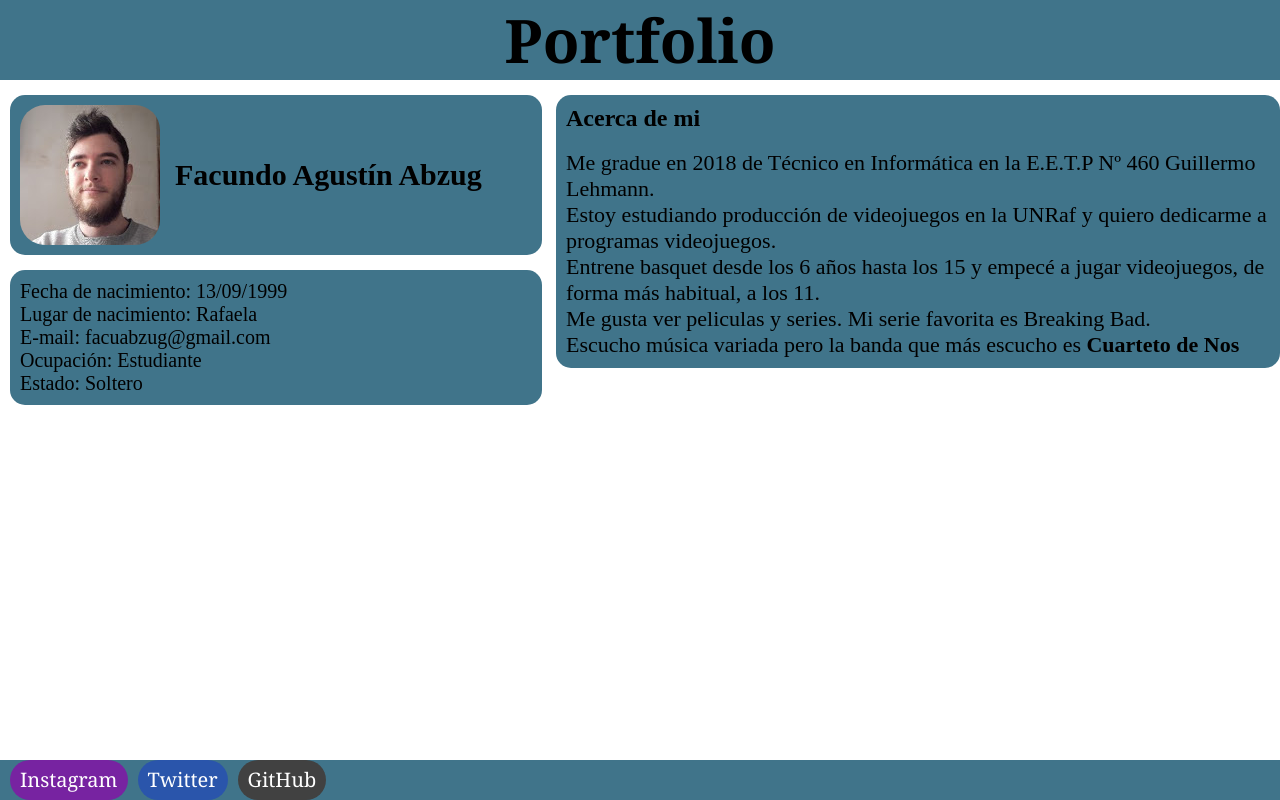
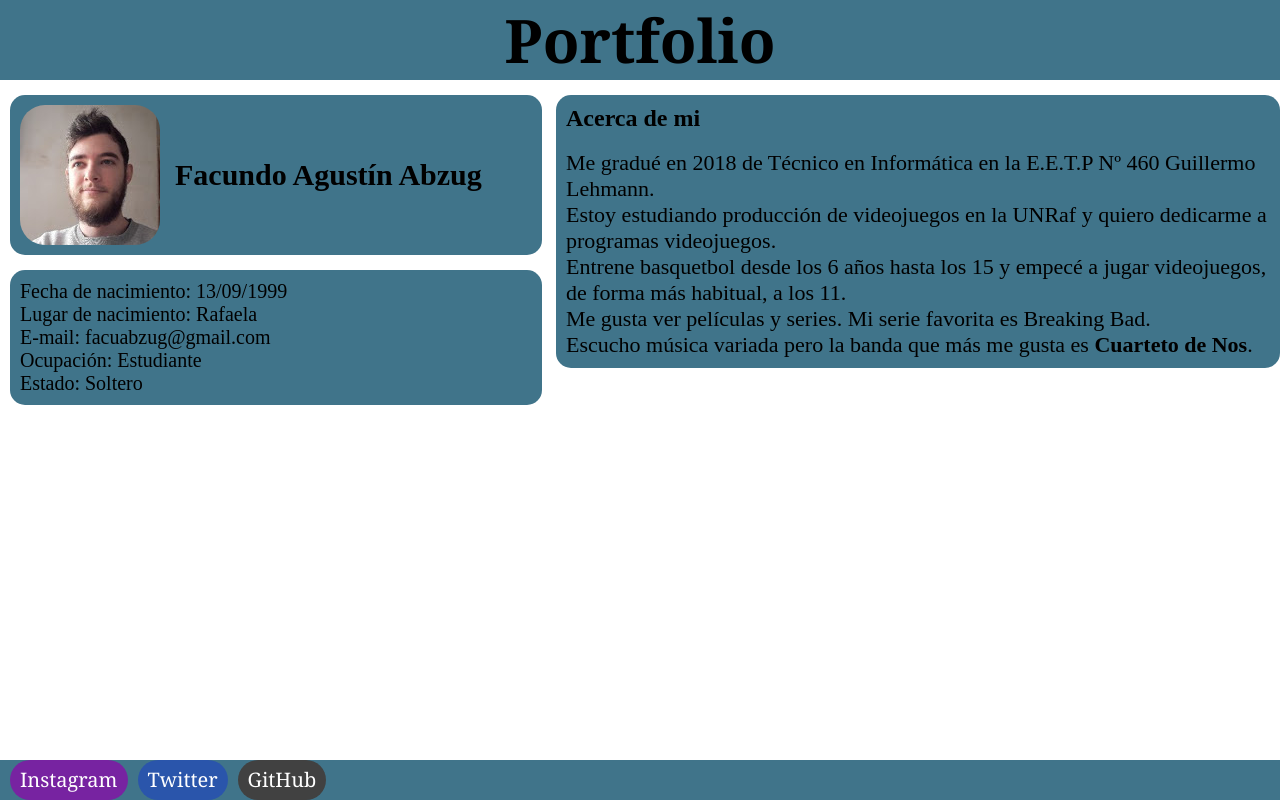
Before and after one commit to Facundo-Abzug/Portfolio, a plain HTML site: page index.html in a window 1280 px wide. Drawn offline with Linux system fonts and the light colour scheme.

Commit message:
Update index.html

```diff
--- a/index.html
+++ b/index.html
@@ -16,15 +16,15 @@
             <h2>Acerca de mi</h2>
             <br>
             <p>
-                Me gradue en 2018 de Técnico en Informática en la E.E.T.P Nº 460 Guillermo Lehmann.
+                Me gradué en 2018 de Técnico en Informática en la E.E.T.P Nº 460 Guillermo Lehmann.
                 <br>
                 Estoy estudiando producción de videojuegos en la UNRaf y quiero dedicarme a programas videojuegos.
                 <br>
-                Entrene basquet desde los 6 años hasta los 15 y empecé a jugar videojuegos, de forma más habitual, a los 11.
+                Entrene basquetbol desde los 6 años hasta los 15 y empecé a jugar videojuegos, de forma más habitual, a los 11.
                 <br>
-                Me gusta ver peliculas y series. Mi serie favorita es Breaking Bad.
+                Me gusta ver películas y series. Mi serie favorita es Breaking Bad.
                 <br>
-                Escucho música variada pero la banda que más escucho es <b>Cuarteto de Nos</b>
+                Escucho música variada pero la banda que más me gusta es <b>Cuarteto de Nos</b>.
             </p>
         </div>
 
```
